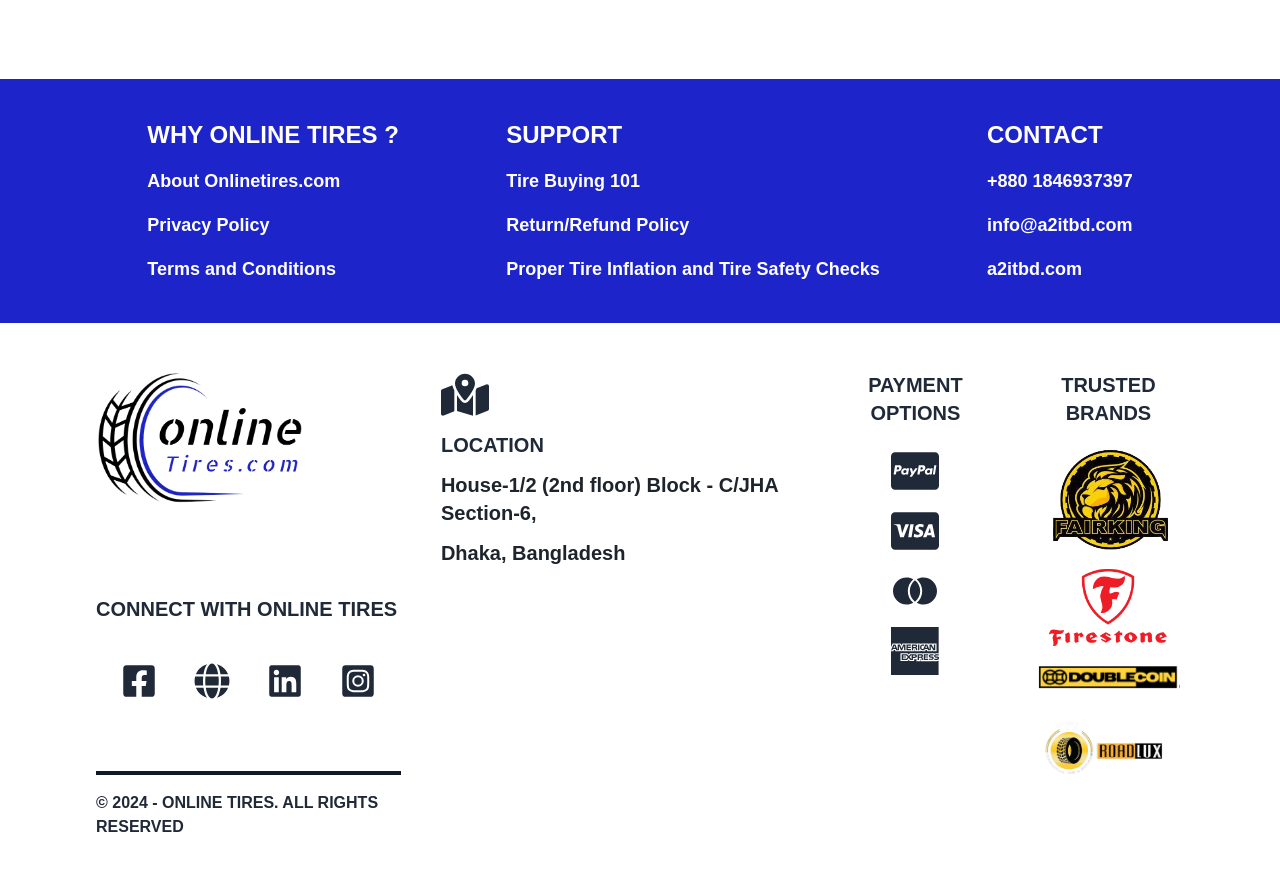
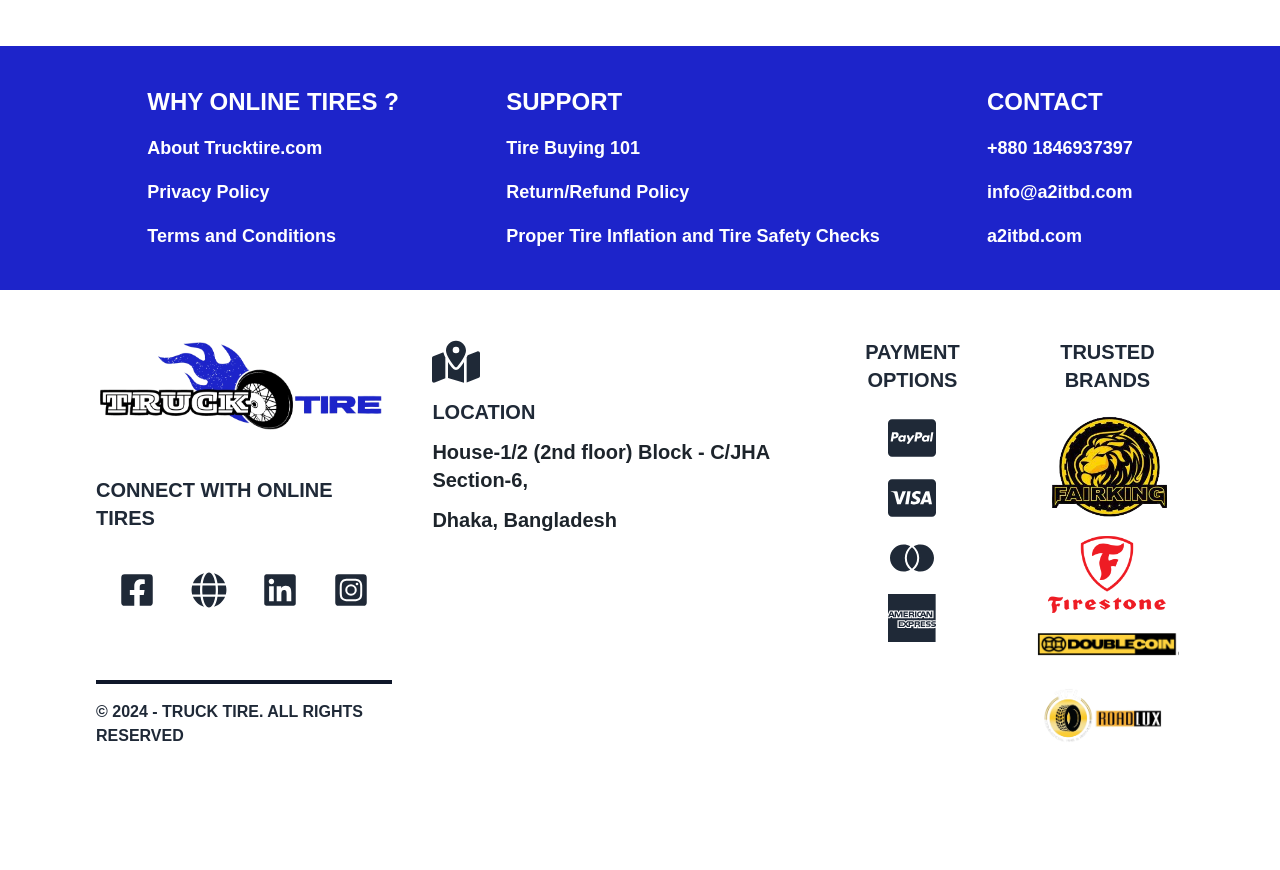
Before and after one commit to A2-ITLTD/truck-tire, a React (Vite) app: page /Contact in a window 1280 px wide. Shown: the part 1340-2210 px from the top of the page. After the commit the page ends 2168 px from the top, so only its background shows below. Built offline with nearby package versions, Linux system fonts and the light colour scheme.

Commit message:
changes made

```diff
--- a/src/Components/Banner.jsx
+++ b/src/Components/Banner.jsx
@@ -67,12 +67,12 @@ const Banner = () => {
                             <h1>Find Your Way to Our Store</h1>
                         </div>
                         <div className="flex flex-col md:flex-row md:gap-4 lg:gap-8">
-                            <div className="bg-white py-2 md:py-2 px-2 md:px-6 border-4 border-[#1D24CA] bg-opacity-70 flex items-center gap-2">
+                            <Link to="/Product" className="bg-white py-2 md:py-2 px-2 md:px-6 border-4 border-[#1D24CA] bg-opacity-70 flex items-center gap-2">
                                 <img src={tire} alt="tire" className="w-20 h-20" />
-                                BUY TIRES</div>
-                            <div className="bg-white py-2 md:py-2 px-2 md:px-6 border-4 border-[#1D24CA] bg-opacity-70 flex items-center gap-2">
+                                BUY TIRES</Link>
+                            <Link to="/WheelProducts" className="bg-white py-2 md:py-2 px-2 md:px-6 border-4 border-[#1D24CA] bg-opacity-70 flex items-center gap-2">
                                 <img src={tire} alt="tire" className="w-20 h-20" />
-                                BUY WHEELS</div>
+                                BUY WHEELS</Link>
                             <div className="bg-white py-2 md:py-2 px-2 md:px-6 border-4 border-[#1D24CA] bg-opacity-70 flex gap-3 items-center ">
                                 <img src={tire} alt="tire" className="w-20 h-20"  />
                                 <h1 className="flex flex-col items-center">PACKAGE <span>WHEELS AND TIRES</span></h1>
--- a/src/Components/Contact.jsx
+++ b/src/Components/Contact.jsx
@@ -1,5 +1,5 @@
 import bannerbg5 from "../Images/bg-5.jpg";
-import logo from "../Images/logo.png";
+import logo from "../Images/trucktirelogo-removebg.png";
 import { FaMapLocationDot } from "react-icons/fa6";
 import { MdMarkEmailUnread } from "react-icons/md";
 import { FaPhoneSquareAlt } from "react-icons/fa";
--- a/src/Components/Footer.jsx
+++ b/src/Components/Footer.jsx
@@ -1,4 +1,4 @@
-import logo from "../Images/logo-removebg.png";
+import logo from "../Images/trucktirelogo-removebg.png";
 import { FaGlobe } from "react-icons/fa";
 import { FaFacebookSquare } from "react-icons/fa";
 import { FaMapLocationDot } from "react-icons/fa6";
@@ -18,7 +18,7 @@ const Footer = () => {
             <div className="flex flex-col md:flex-row items-start  justify-evenly gap-10 bg-[#1D24CA] p-8 md:py-10  md:px-10 lg:px-20">
                 <div className="flex flex-col gap-4 text-left">
                     <h1 className="text-white text-2xl font-extrabold uppercase">Why Online Tires ?</h1>
-                    <p className="text-white text-lg font-semibold">About Onlinetires.com</p>
+                    <p className="text-white text-lg font-semibold">About Trucktire.com</p>
                     <p className="text-white text-lg font-semibold">Privacy Policy</p>
                     <p className="text-white text-lg font-semibold">Terms and Conditions</p>
                 </div>
@@ -37,7 +37,7 @@ const Footer = () => {
             </div>
             <div className="flex flex-col md:flex-row items-start justify-evenly  gap-10 lg:gap-10 p-5 md:py-12 md:px-10 lg:px-24" >
                 <div className="flex flex-col gap-10">
-                    <div className="w-40 lg:w-52 md:pb-12">
+                    <div className="w-40 lg:w-72 md:pb-0">
                     <img src={logo} alt="logo" />
                     </div>
                     <h1 className="text-base md:text-xl font-extrabold uppercase">Connect with online tires</h1>
@@ -49,7 +49,7 @@ const Footer = () => {
                     </div>
                     <div className="py-8 hidden md:inline">
                         <hr className="border-2 border-slate-900 mb-4" />
-                        <h1 className=" text-base font-extrabold uppercase">© 2024 - Online Tires. All Rights Reserved</h1>
+                        <h1 className=" text-base font-extrabold uppercase">© 2024 - Truck Tire. All Rights Reserved</h1>
                     </div>
                 </div>
                 <div className="flex flex-col gap-3">
--- a/src/Components/Navbar.jsx
+++ b/src/Components/Navbar.jsx
@@ -1,7 +1,8 @@
 import React from "react";
 import { RiAccountCircleFill } from "react-icons/ri";
 import { IoLogIn } from "react-icons/io5";
-import logo from "../Images/logo.png";
+// import logo from "../Images/logo.png";
+import logo from "../Images/trucktirelogo.png";
 import { Link } from "react-router-dom";
 const Navbar = () => {
     return (
```
Also changed, not shown: src/Images/trucktirelogo-removebg.png (added), src/Images/trucktirelogo.png (added), 8 other files (tests, documents, lock files or other folders).
